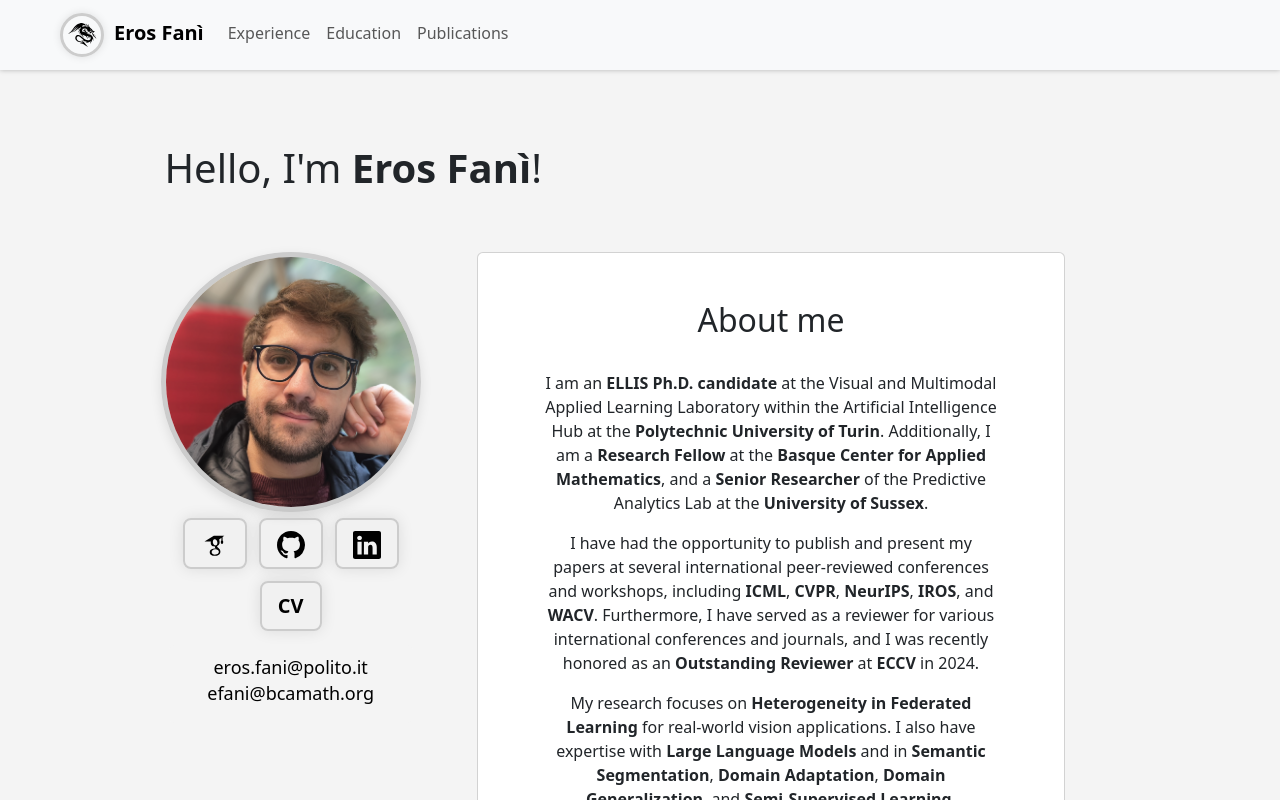
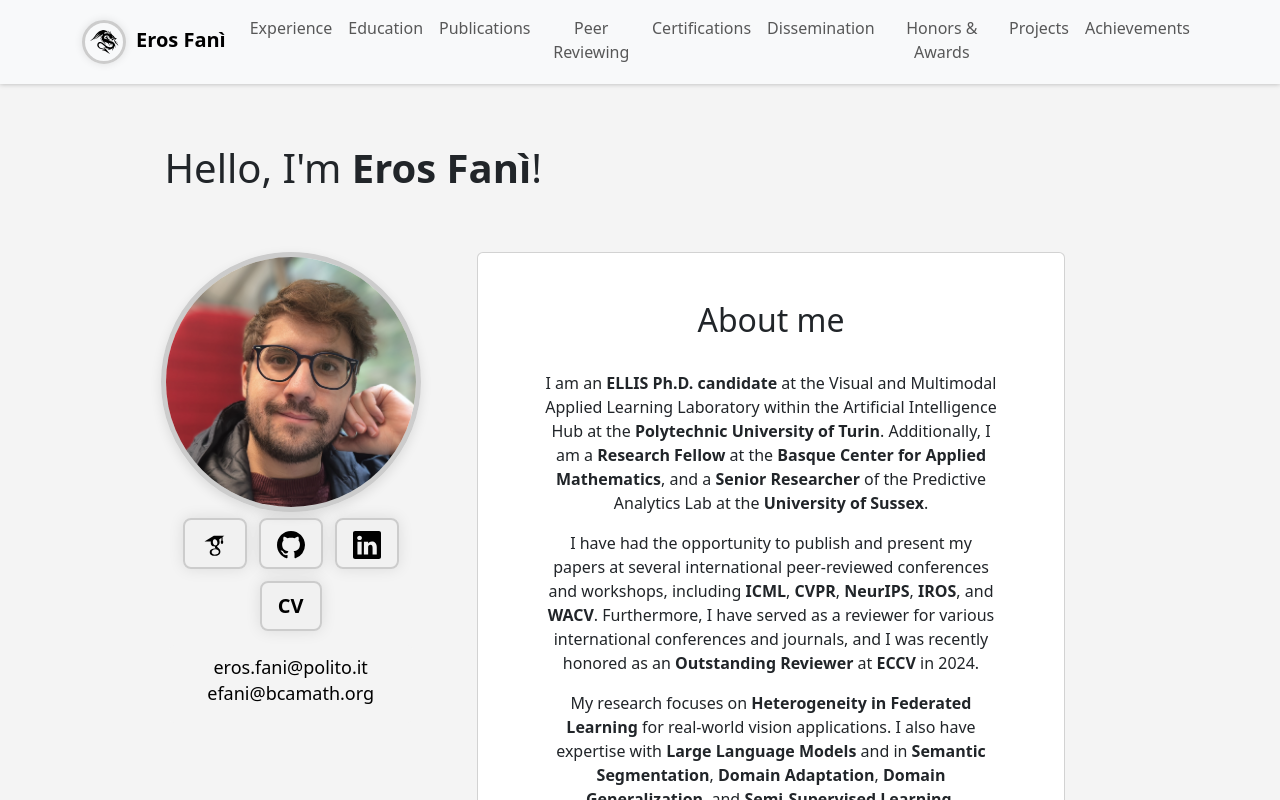
Before and after one commit to erosfani/erosfani.github.io, a React (Vite) app: page / in a window 1280 px wide. Shown: the top 800 px of the page. Built offline with nearby package versions, Linux system fonts and the light colour scheme.

Commit message:
added menu tabs

```diff
--- a/src/App.css
+++ b/src/App.css
@@ -36,6 +36,10 @@ main > div:nth-child(even) {
   border: 3px solid #cccccc;
   box-shadow: 0 0 8px rgba(0, 0, 0, 0.1); /* optional: soft shadow */
   transition: all 0.001s ease;
+}
+
+.navbar {
+  align-content: center;
 }
 
 .navbar-brand:hover .logo-circle {
--- a/src/App.jsx
+++ b/src/App.jsx
@@ -14,7 +14,8 @@ function App() {
   useEffect(() => {
 
     const handleScroll = () => {
-      const sections = ['about', 'experience', 'education', 'publications'];
+      const sections = ['about', 'experience', 'education', 'publications', 'reviews', 'certifications',
+                                'dissemination', 'honors-and-awards', 'projects', 'achievements'];
       let current = '';
 
       sections.forEach(id => {
@@ -51,6 +52,55 @@ function App() {
             </Col>
           </Row>
         </Container>
+
+        <Container fluid id="reviews" className='section'>
+          <Row>
+            <Col>
+              Peer Reviewing
+            </Col>
+          </Row>
+        </Container>
+
+        <Container fluid id="certifications" className='section'>
+          <Row>
+            <Col>
+              Certifications
+            </Col>
+          </Row>
+        </Container>
+
+        <Container fluid id="dissemination" className='section'>
+          <Row>
+            <Col>
+              Dissemination
+            </Col>
+          </Row>
+        </Container>
+
+        <Container fluid id="honors-and-awards" className='section'>
+          <Row>
+            <Col>
+              Honors & Awards
+            </Col>
+          </Row>
+        </Container>
+
+        <Container fluid id="projects" className='section'>
+          <Row>
+            <Col>
+              Projects
+            </Col>
+          </Row>
+        </Container>
+
+        <Container fluid id="achievements" className='section'>
+          <Row>
+            <Col>
+              Achievements
+            </Col>
+          </Row>
+        </Container>
+
       </main>
     </>
   )
--- a/src/components/NavigationBar.jsx
+++ b/src/components/NavigationBar.jsx
@@ -7,7 +7,7 @@ function NavigationBar(props) {
 
     <Navbar className='navbar navbar-expand-sm navbar-light bg-light fixed-top'>
 
-      <Container className='mx-lg-5'>
+      <Container className='mx-auto'>
 
         <Navbar.Brand href="#about" active=""
                       className={props.activeSection === 'about' ? 'active_tab' : undefined}>
@@ -36,6 +36,30 @@ function NavigationBar(props) {
                       className={props.activeSection === 'publications' ? 'active_tab' : undefined}>
               Publications
             </Nav.Link>
+            <Nav.Link href="#reviews" active=""
+                      className={props.activeSection === 'reviews' ? 'active_tab' : undefined}>
+              Peer Reviewing
+            </Nav.Link>
+            <Nav.Link href="#certifications" active=""
+                      className={props.activeSection === 'certifications' ? 'active_tab' : undefined}>
+              Certifications
+            </Nav.Link>
+            <Nav.Link href="#dissemination" active=""
+                      className={props.activeSection === 'dissemination' ? 'active_tab' : undefined}>
+              Dissemination
+            </Nav.Link>
+            <Nav.Link href="#honors-and-awards" active=""
+                      className={props.activeSection === 'honors-and-awards' ? 'active_tab' : undefined}>
+              Honors & Awards
+            </Nav.Link>
+            <Nav.Link href="#projects" active=""
+                      className={props.activeSection === 'projects' ? 'active_tab' : undefined}>
+              Projects
+            </Nav.Link>
+            <Nav.Link href="#achievements" active=""
+                      className={props.activeSection === 'achievements' ? 'active_tab' : undefined}>
+              Achievements
+            </Nav.Link>
           </Nav>
 
         </Navbar.Collapse>
```
